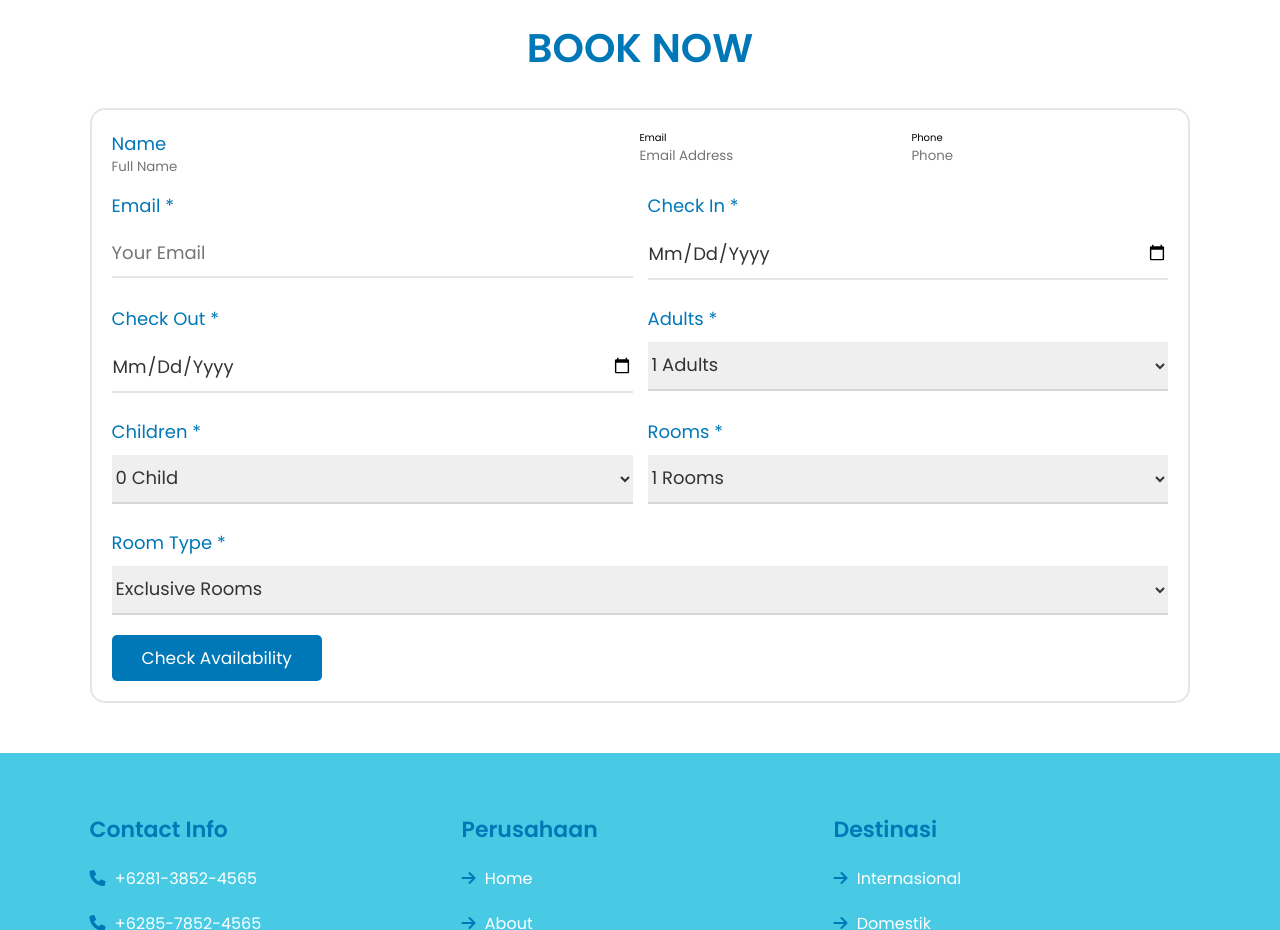
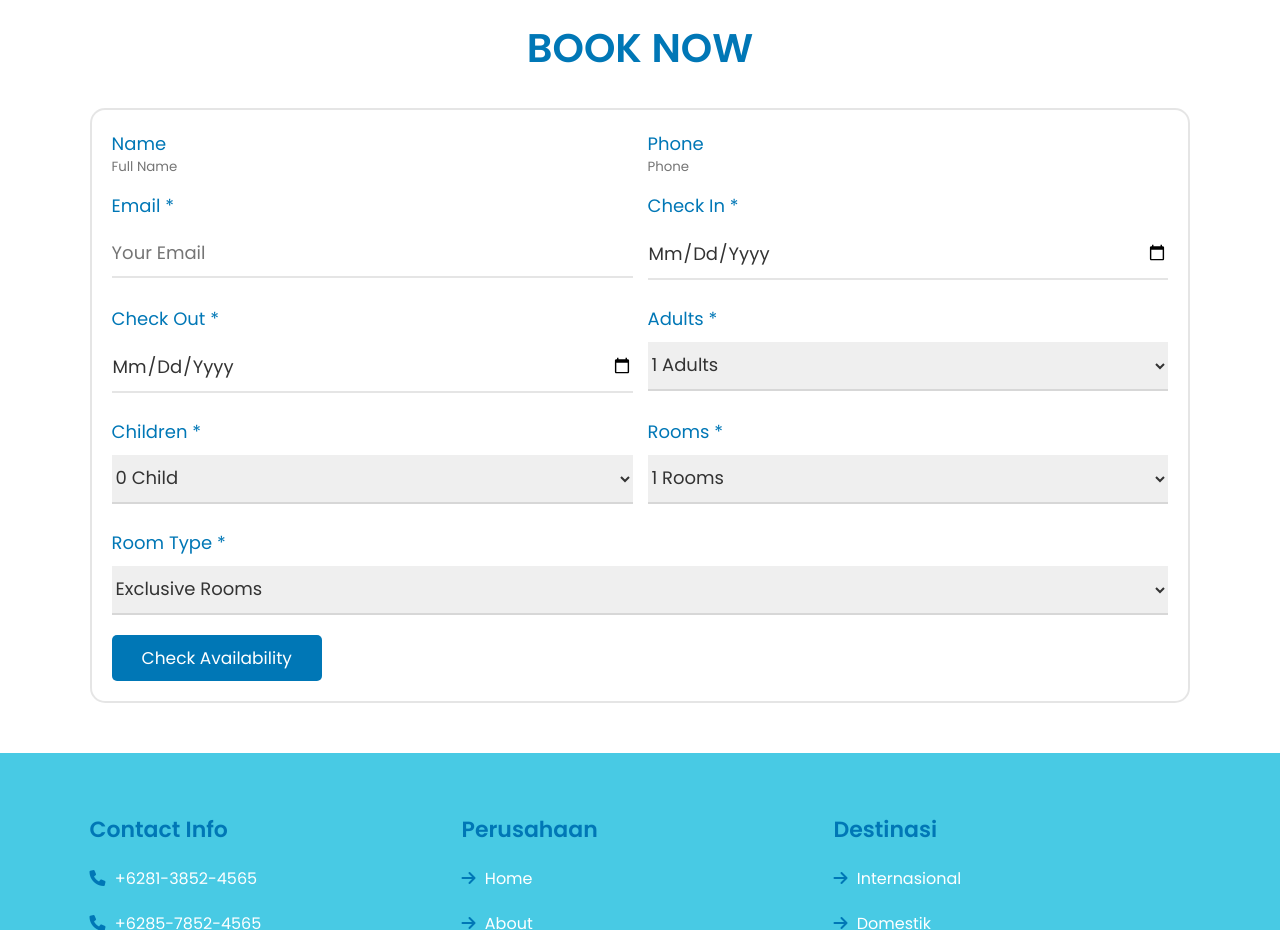
Before and after one commit to Kampus-Merdeka-Software-Engineering/FE-2-section-surabaya-group-14, a plain HTML site: page index.html in a window 1280 px wide. Shown: the part 4280-5210 px from the top of the page. Drawn offline with nearby package versions, Linux system fonts and the light colour scheme.

Commit message:
index.html
Signed-off-by: Kevinalexander14 <148789225+Kevinalexander14@users.noreply.github.com>

```diff
--- a/index.html
+++ b/index.html
@@ -568,12 +568,7 @@
             <input name="full-name" id="full-name" type="text" cols="30" rows="10" placeholder="full Name" required />
           </div>
 
-          <div>
-            <p for="email">Email</p>
-            <input name="email" id="email" type="email" cols="30" rows="10" placeholder="email Address" required />
-          </div>
-
-           <div>
+            <div class="box">
             <p for="phone">Phone</p>
             <input name="phone" id="phone" type="text" cols="30" rows="10"  min="0" placeholder="phone" required />
           </div>
```
